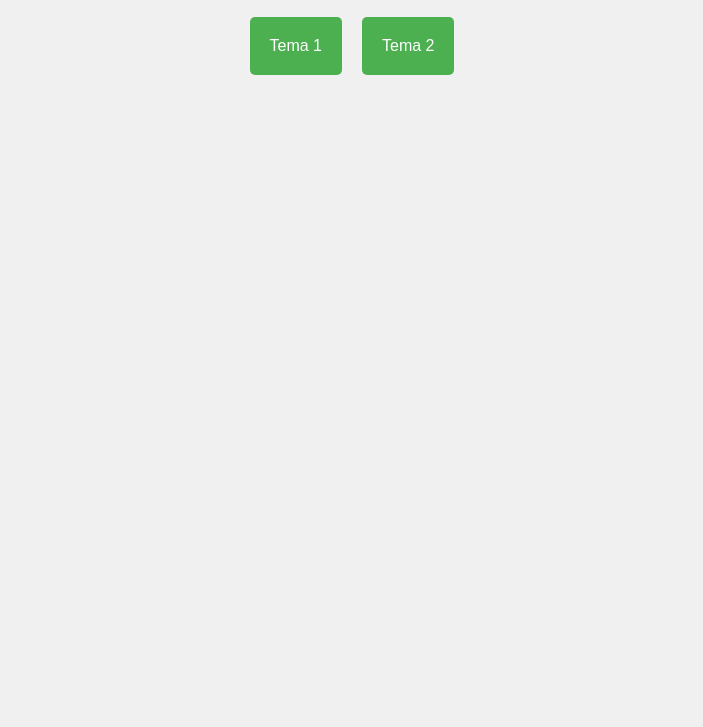
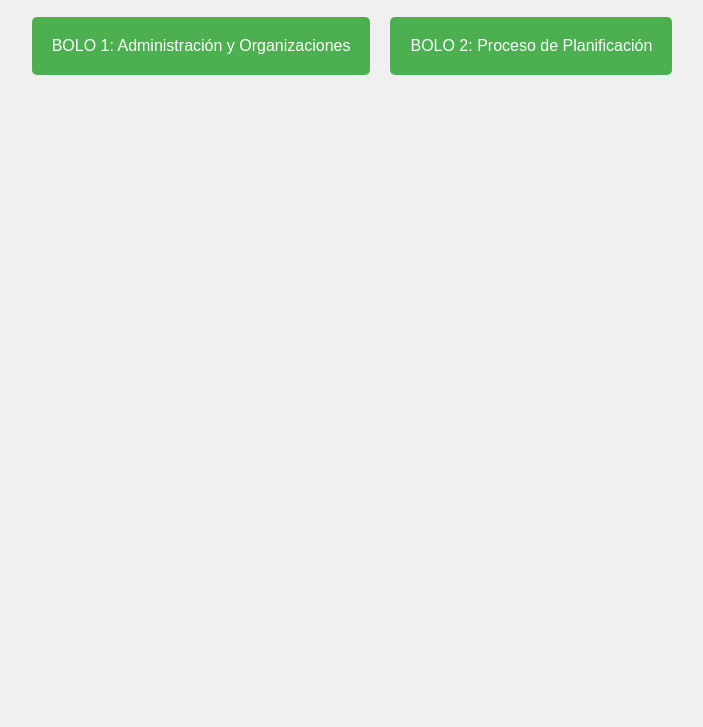
Before and after one commit to Freddy0710/Cuestionario, a plain HTML site: page index.html in a window 1280 px wide. Shown: the part 73-800 px from the top of the page, without its empty margins (288-991 px from the left). Drawn offline with Linux system fonts and the light colour scheme.

Commit message:
Update index.html

```diff
--- a/index.html
+++ b/index.html
@@ -9,8 +9,8 @@
 <body>
   <h1>Elige un tema</h1>
   <div class="temas">
-    <a href="temaX.html" class="tema">Tema 1</a>
-    <a href="tema2.html" class="tema">Tema 2</a>
+    <a href="administracion.html" class="tema">BOLO 1: Administración y Organizaciones</a>
+    <a href="planificacion.html" class="tema">BOLO 2: Proceso de Planificación</a>
     <!-- Repite para los 12 temas -->
   </div>
 </body>
```
